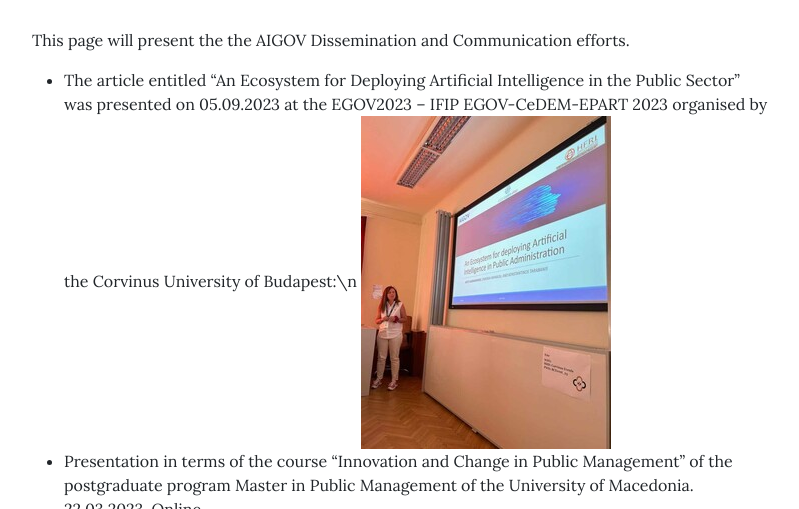
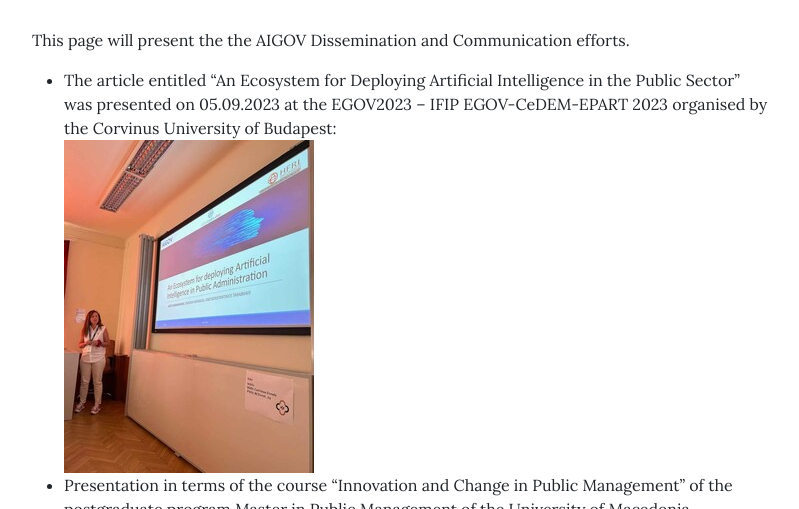
Before and after one commit to AIGOV-elidek/aigov-elidek.github.io, a Jekyll site: the page built from pages/dissemination.md, in a window 1280 px wide and 900 px high, cut to the strip 391-900 px from the top of the window. Shown: the whole strip, without its empty margins (240-1039 px from the left). Built offline with Jekyll 4.4.1, drawn with Linux system fonts in a browser that asks for light colours.

Commit message:
Update dissemination.md

```diff
--- a/pages/dissemination.md
+++ b/pages/dissemination.md
@@ -7,8 +7,8 @@ permalink: /dissemination/
 
 This page will present the the AIGOV Dissemination and Communication efforts.
 
-- The article entitled "An Ecosystem for Deploying Artificial Intelligence in the Public Sector" was presented on 05.09.2023 at the EGOV2023 – IFIP EGOV-CeDEM-EPART 2023 organised by the Corvinus University of Budapest:\n
-   ![Image](/assets/theme/images/egov23_2_resized.jpg)
+- The article entitled "An Ecosystem for Deploying Artificial Intelligence in the Public Sector" was presented on 05.09.2023 at the EGOV2023 – IFIP EGOV-CeDEM-EPART 2023 organised by the Corvinus University of Budapest:
+   <br /> ![Image](/assets/theme/images/egov23_2_resized.jpg)
 - Presentation in terms of the course “Innovation and Change in Public Management” of the postgraduate program Master in Public Management of the University of Macedonia. 22.03.2023. Online.
 - 1st AIGOV workshop. 23.11.2023. University of Macedonia
    - ![Image](/assets/theme/images/egov23_2.jpg)
```
